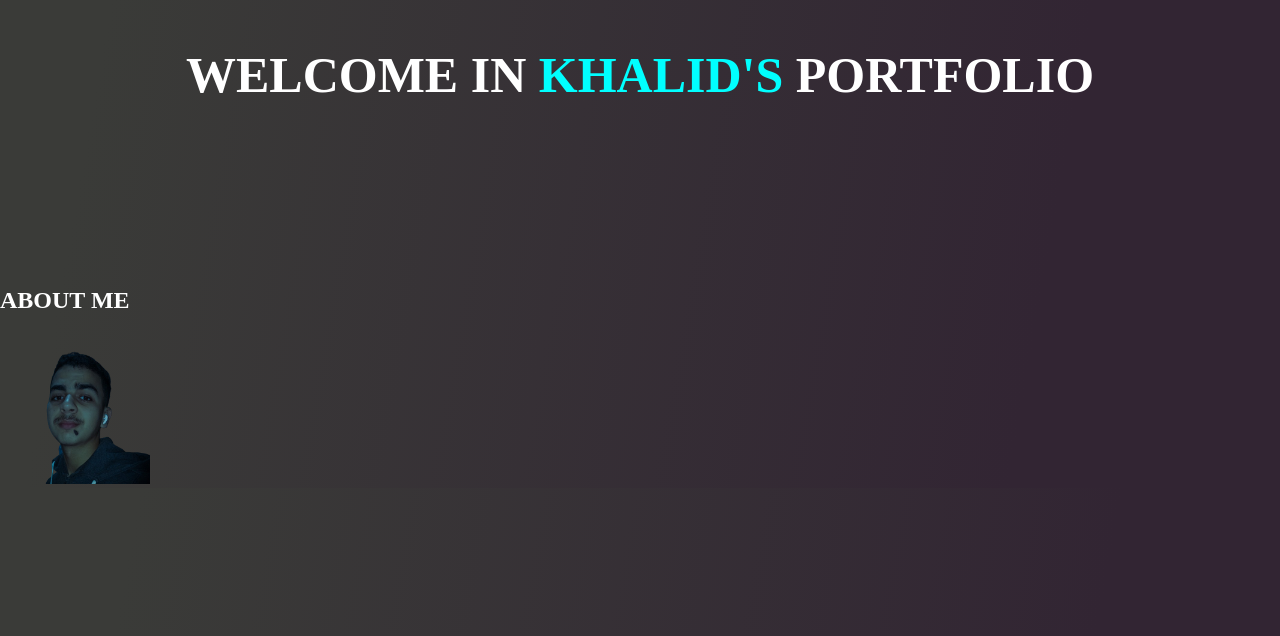
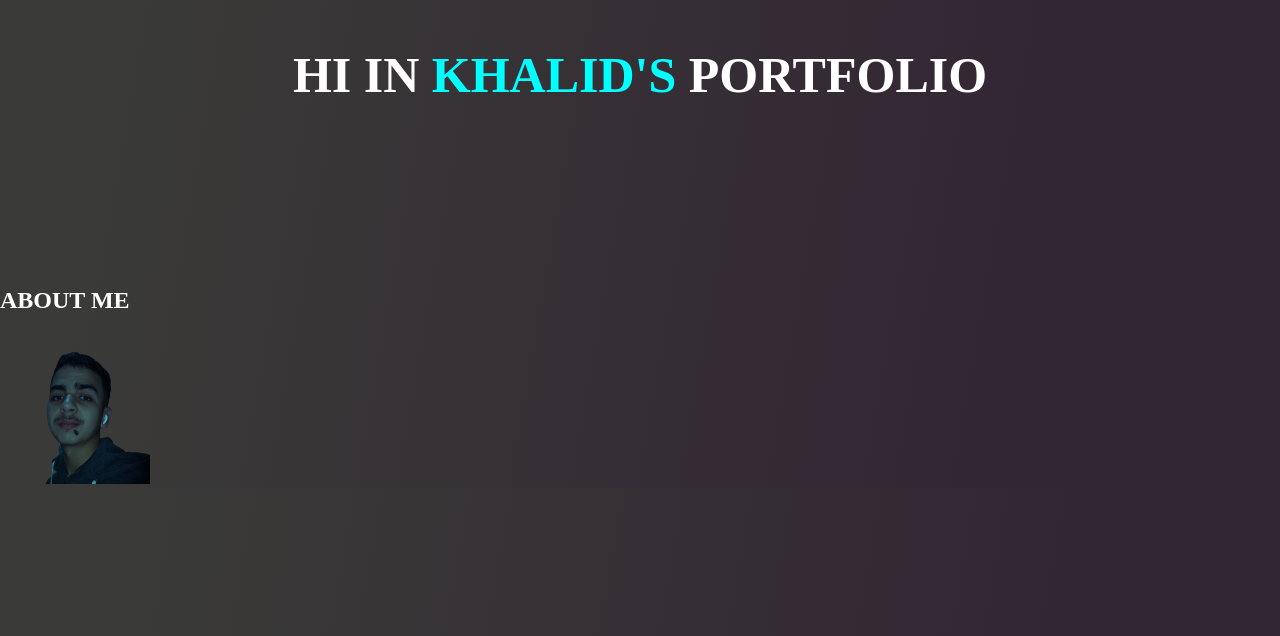
Before and after one commit to Khaliddynamic/portfolio, a plain HTML site: page index.html in a window 1280 px wide. Shown: the part 164-800 px from the top of the page. Drawn offline with Linux system fonts and the light colour scheme.

Commit message:
Update index.html

```diff
--- a/index.html
+++ b/index.html
@@ -21,7 +21,7 @@
     </nav>
   </header>
   <section id="home-section">
-    <h1 class="welcome">WELCOME IN <span>KHALID'S</span> PORTFOLIO</h1>
+    <h1 class="welcome">HI IN <span>KHALID'S</span> PORTFOLIO</h1>
   </section>
   <section id="about-section">
     <h1>ABOUT ME</h1>
```
